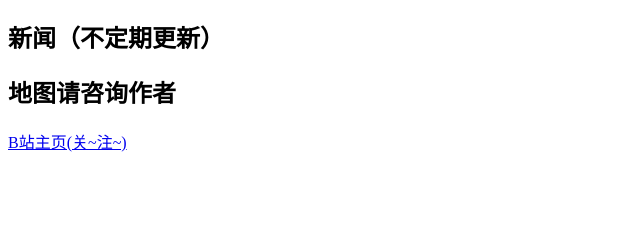
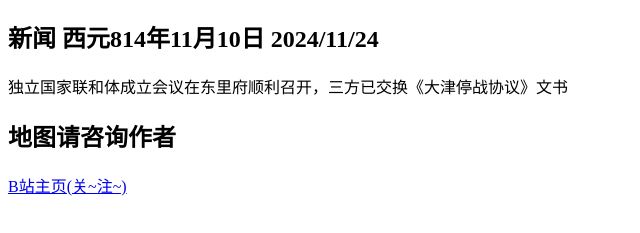
Before and after one commit to XPyffw/The-Empire-News.github.io, a plain HTML site: page index.html in a window 1280 px wide. Shown: the part 115-348 px from the top of the page, without its empty margins (0-640 px from the left). Drawn offline with Linux system fonts and the light colour scheme.

Commit message:
Update index.html

```diff
--- a/index.html
+++ b/index.html
@@ -1,5 +1,6 @@
 <h1>林国时代周刊</h1>
 <h1>The Empire
-<h2>新闻（不定期更新）</h2>
+<h2>新闻  西元814年11月10日 2024/11/24</h2>
+<p>独立国家联和体成立会议在东里府顺利召开，三方已交换《大津停战协议》文书
 <h2>地图请咨询作者</h2>
 <a href="https://space.bilibili.com/1562310525?spm_id_from=333.1007.0.0">B站主页(关~注~)</a>
```
